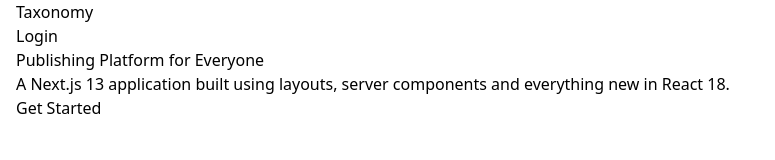
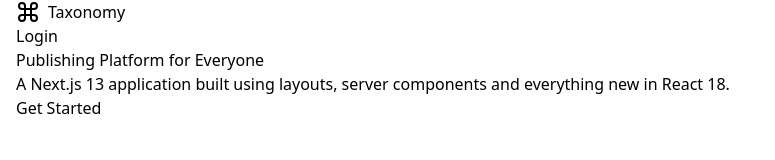
Before and after one commit to VictorBarretoLF/taxo-rev-eng, a Next.js app: page / in a window 1280 px wide. Shown: the top 160 px of the page, without its empty margins (0-775 px from the left). Built offline with nearby package versions, Linux system fonts and the light colour scheme.

Commit message:
style: estilização do marketingLayout

```diff
--- a/src/app/(marketing)/layout.tsx
+++ b/src/app/(marketing)/layout.tsx
@@ -1,3 +1,4 @@
+import { Icons } from "@/components/icons";
 import Link from "next/link";
 
 interface MarketingLayoutProps {
@@ -8,7 +9,8 @@ export default function MarketingLayout({ children }: MarketingLayoutProps) {
 	return (
 		<div className="mx-auto w-full px-4">
 			<header>
-				<Link href="/">
+				<Link href="/" className="flex items-center space-x-2">
+					<Icons.logo />
 					<span>Taxonomy</span>
 				</Link>
 				<div>
```
